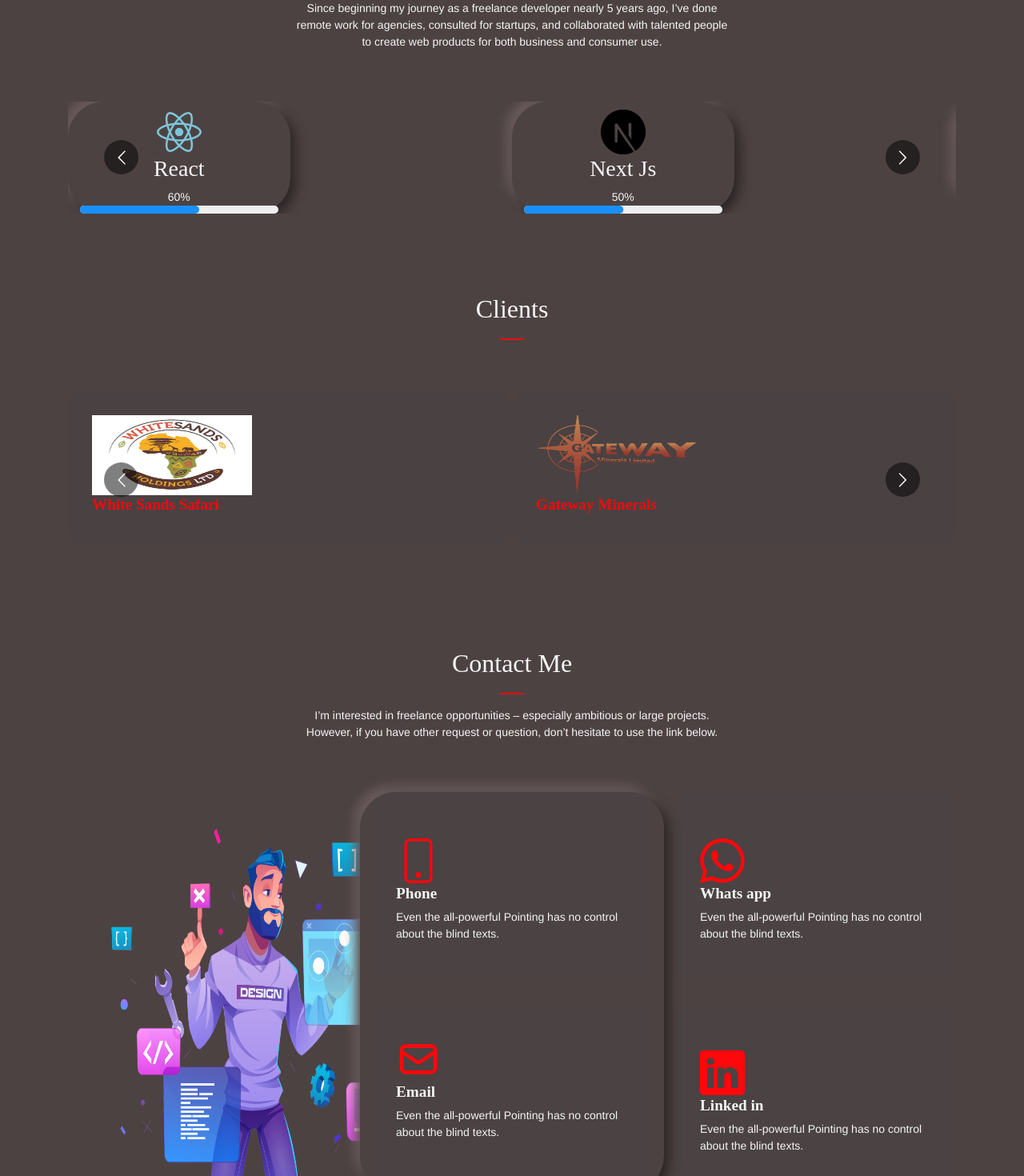
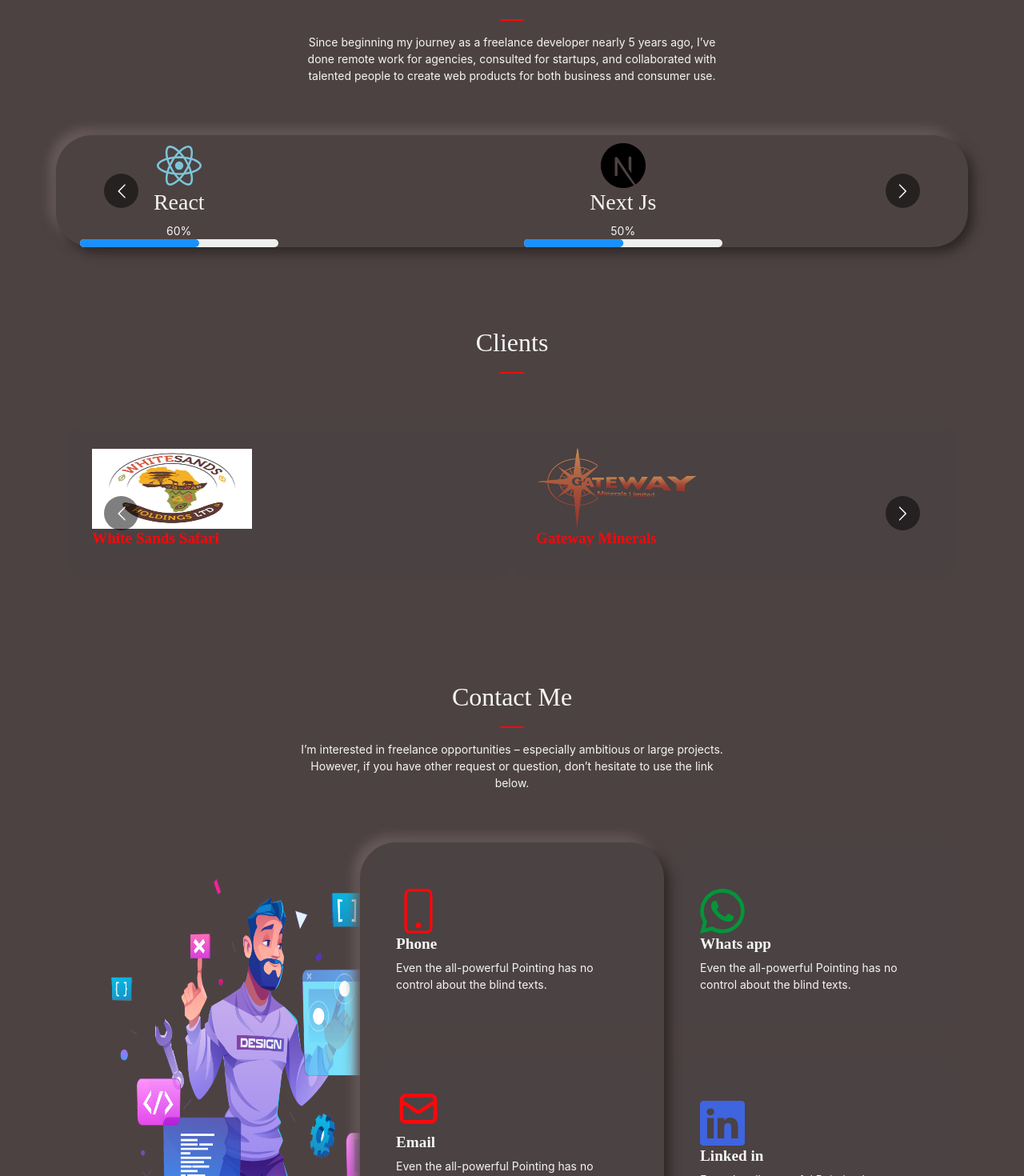
Before and after one commit to Cedtron/portfolio, a Next.js app: page / in a window 1280 px wide. Shown: the part 2180-3650 px from the top of the page at 80% size. Built offline with nearby package versions, Linux system fonts and the light colour scheme.

Commit message:
more clear 1

```diff
--- a/components/about.jsx
+++ b/components/about.jsx
@@ -3,9 +3,7 @@ import React from 'react';
 import Image from 'next/image'
 
 export default function About ()  {
-  const myLoader = ({ src, width, quality }) => {
-    return `https://example.com/${src}?w=${width}&q=${quality || 75}`
-  }
+
     return (
 
         <div>
--- a/components/contact.jsx
+++ b/components/contact.jsx
@@ -52,7 +52,7 @@ export default function Contact () {
 
             <div class="feature-1 d-md-flex">
               <div class="align-self-center">
-                <span class="display-4 text-primary"><BsWhatsapp/></span>
+                <span class="display-4 gr"><BsWhatsapp/></span>
                 <h3>Whats app</h3>
                 <p class="mb-0">Even the all-powerful Pointing has no control about the blind texts.</p>
               </div>
@@ -60,7 +60,7 @@ export default function Contact () {
 
             <div class="feature-1 d-md-flex">
               <div class="align-self-center">
-                <span class="display-4 text-primary"><BsLinkedin/></span>
+                <span class="display-4 bu"><BsLinkedin/></span>
                 <h3>Linked in</h3>
                 <p class="mb-0">Even the all-powerful Pointing has no control about the blind texts.</p>
               </div>
--- a/components/layout/header.jsx
+++ b/components/layout/header.jsx
@@ -11,7 +11,7 @@ export default function Header  (){
         <div>
             <Head>
             <meta charset="utf-8"/>
-	<meta name="viewport" content="width=device-width, initial-scale=1, shrink-to-fit=no"/>
+	<meta name="viewport" content="width=device-width, initial-scale=1"/>
 	<meta name="author" content="Untree.co"/>
 	<link rel="shortcut icon" href="favicon.png"/>
 
--- a/components/layout/nav.js
+++ b/components/layout/nav.js
@@ -128,7 +128,7 @@ export default function Navs() {
           <Box sx={{ flexGrow: 0 }}>
             <Tooltip title="Open settings">
               <IconButton onClick={handleOpenUserMenu} sx={{ p: 0 }}>
-                <Avatar alt="Remy Sharp" src="/static/images/avatar/2.jpg" />
+                <Avatar alt="Cedo" src="/static/images/avatar/2.jpg" />
               </IconButton>
             </Tooltip>
             <Menu
--- a/components/skills.jsx
+++ b/components/skills.jsx
@@ -56,14 +56,14 @@ export default function Skills  () {
       <p>Since beginning my journey as a freelance developer nearly 5 years ago, I’ve done remote work for agencies, consulted for startups, and collaborated with talented people to create web products for both business and consumer use.</p>
     </div>
   </div>
-  <div class="row align-items-stretch ">
+  <div class="row align-items-stretch neu">
   {/* <div class="owl-single dots-absolute owl-carousel"> */}
 
 
     <div class="col-12 col-md-12 col-lg-12 feature-1-wrap d-md-flex flex-md-column order-lg-1" >
 
     <Carousel responsive={responsive} focusOnSelect={true} infinite={true} autoPlay={true}>
-      <div class="col-6 neu">
+      <div class="col-6">
         <div class="align-self-center cent ">
           <span class="display-4 text-primary">
             <SiHtml5 />
@@ -74,7 +74,7 @@ export default function Skills  () {
         </div>
       </div>
 
-      <div class="col-6 neu">
+      <div class="col-6">
         <div class="align-self-center cent ">
           <span class="display-4 pu">
             <SiPhp />
@@ -85,7 +85,7 @@ export default function Skills  () {
         </div>
       </div>
 
-      <div class="col-6 neu">
+      <div class="col-6">
         <div class="align-self-center cent ">
           <span class="display-4 re">
             <SiReact />
@@ -97,7 +97,7 @@ export default function Skills  () {
       </div>
 
 
-      <div class="col-6 neu">
+      <div class="col-6">
         <div class="align-self-center cent ">
           <span class="display-4 bl">
           <SiNextdotjs/>
@@ -108,7 +108,7 @@ export default function Skills  () {
         </div>
       </div>
 
-      <div class="col-6 neu">
+      <div class="col-6">
         <div class="align-self-center cent ">
           <span class="display-4 gr">
             <FaNodeJs />
@@ -119,7 +119,7 @@ export default function Skills  () {
         </div>
       </div>
 
-      <div class="col-6 neu">
+      <div class="col-6">
         <div class="align-self-center cent ">
           <span class="display-4 bu">
             <SiAdobephotoshop />
@@ -130,7 +130,7 @@ export default function Skills  () {
         </div>
       </div>
 
-      <div class="col-6 neu">
+      <div class="col-6">
         <div class="align-self-center cent ">
           <span class="display-4 or">
             <SiAdobeillustrator />
--- a/styles/style.css
+++ b/styles/style.css
@@ -1,10 +1,11 @@
 body {
-  font-family:'Franklin Gothic Medium', 'Arial Narrow', Arial, sans-serif;
+  /*font-family:'Franklin Gothic Medium', 'Arial Narrow', Arial, sans-serif;*/
   line-height: 1.5;
   background: #4d4242;
   color:whitesmoke;
   overflow-x: hidden;
-  font-size: 14px; }
+  font-size: 14px; padding-right:0px !important;}
+
   body:before {
     content: "";
     position: fixed;
```
